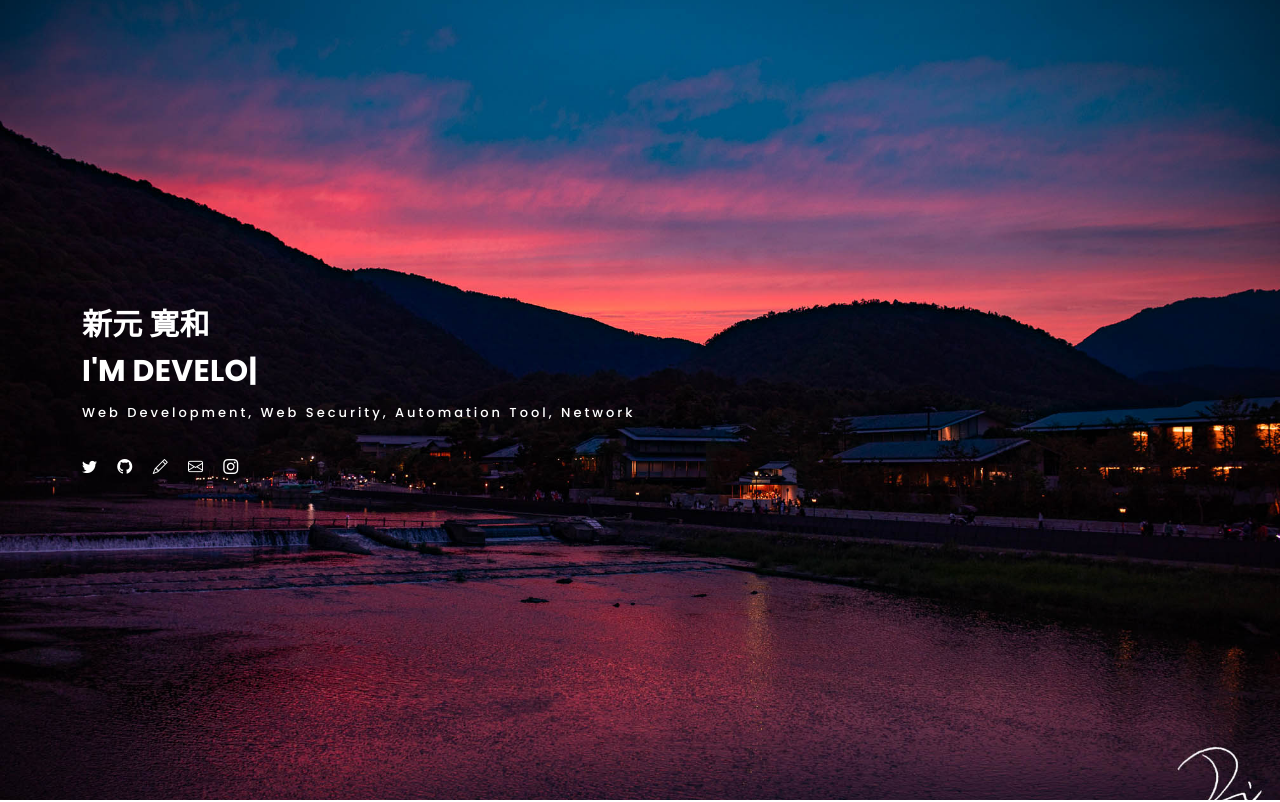
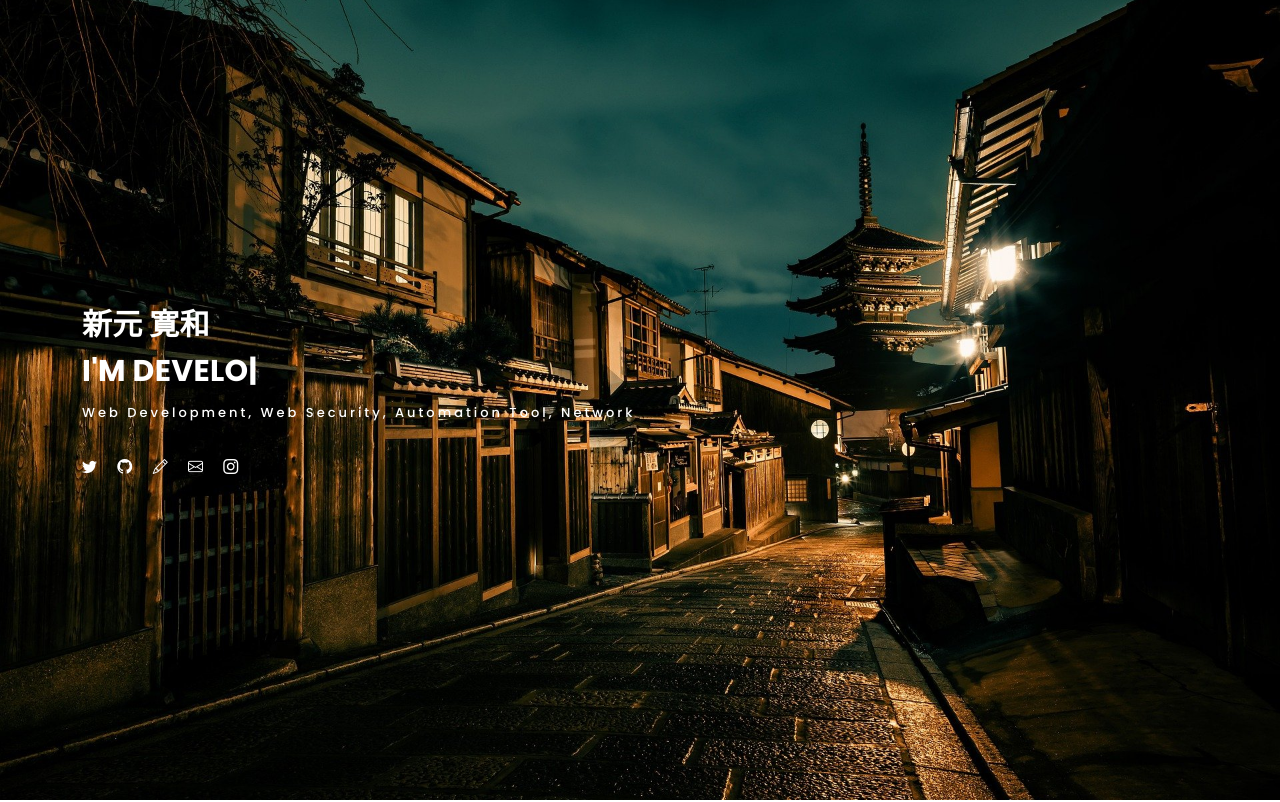
Before and after one commit to hirokazuniimoto/portfolio, a plain HTML site: page index.html in a window 1280 px wide. Shown: the top 802 px of the page. Drawn offline with Linux system fonts and the light colour scheme; a web font is replaced by a local one.

Commit message:
6-23 latest! ver9

```diff
--- a/assets/css/style.css
+++ b/assets/css/style.css
@@ -426,7 +426,7 @@ p {
 # Hero
 --------------------------------------------------------------*/
 #hero {
-  background: url("../../assets/img/EiZ0B1SUYAASShE.jfif") repeat scroll center center/cover;
+  background: url("../../assets/img/alley-5931413_1920.jpg") repeat scroll center center/cover;
   height: 100vh;
   width: 100%;
 }
```
Also changed, not shown: assets/img/alley-5931413_1920.jpg (added).
